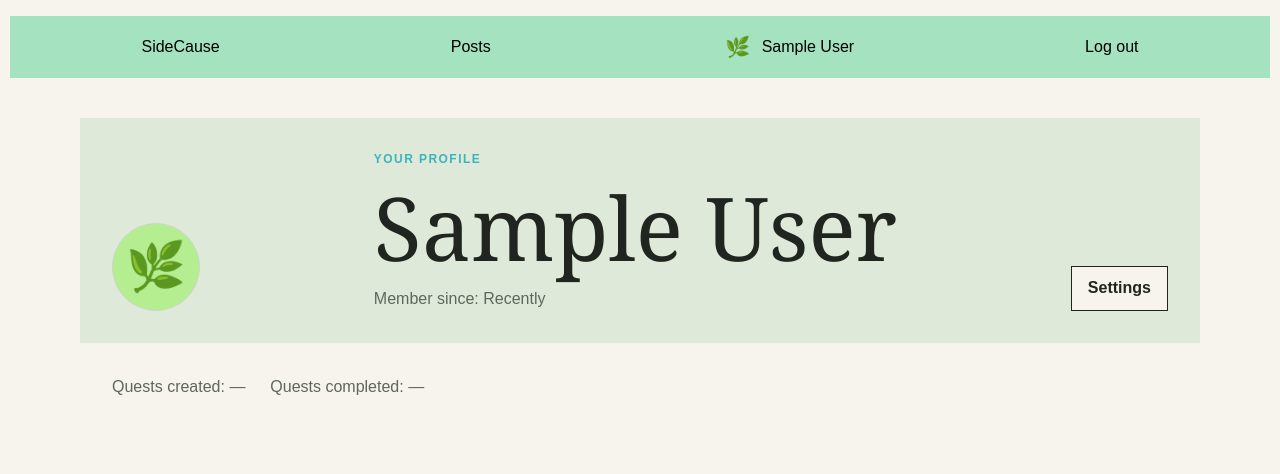
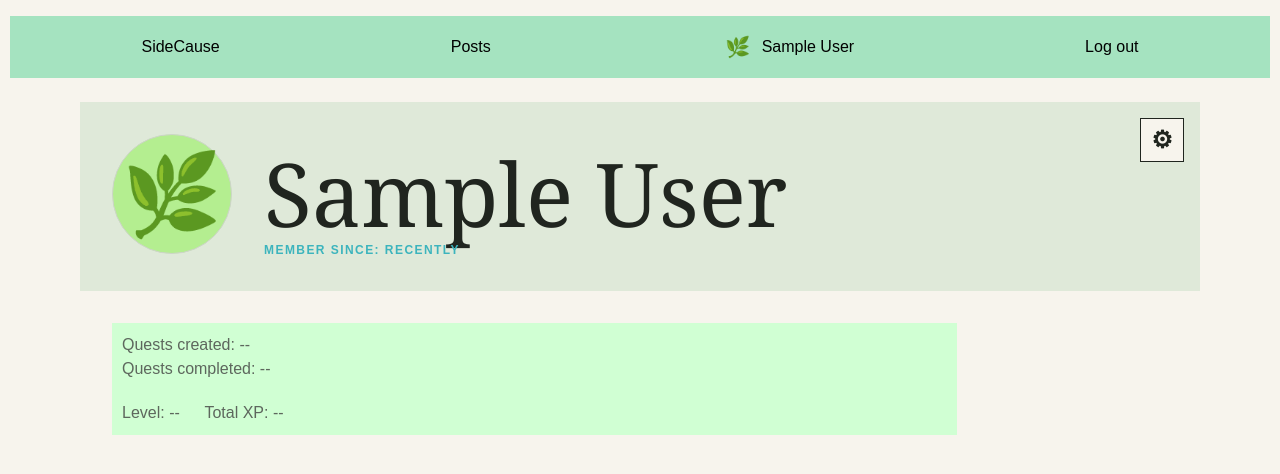
Before and after one commit to ChicoState/sidecause, a Next.js app: page /profile in a window 1280 px wide. Shown: the top 474 px of the page. Built offline with nearby package versions, Linux system fonts and the light colour scheme; no server answers; the database is empty; sample sign-in values are in the browser's storage.

Commit message:
style changes

```diff
--- a/app/profile/ProfileView.tsx
+++ b/app/profile/ProfileView.tsx
@@ -81,23 +81,24 @@ export default function ProfileView({
           )}
         </div>
         <div>
-          <p className="eyebrow">Your profile</p>
           <h1 id="profile-title">{name ?? 'SideCause member'}</h1>
-          <p className={styles.profileMeta}>
+          <p className="eyebrow">
             Member since: {memberSince?.toLocaleDateString() ?? 'Recently'}
           </p>
         </div>
         <button
+          aria-label="Open profile settings"
           aria-haspopup="dialog"
           className={styles.settingsButton}
           onClick={() => setSettingsOpen(true)}
           type="button"
         >
-          Settings
+          ⚙
         </button>
       </section>
       <section aria-label="Profile activity" className={styles.profileStats}>
-        <p>Quests created: &mdash; &emsp; Quests completed: &mdash;</p>
+        <p>Quests created: -- &emsp; <br/> Quests completed: --</p>
+        <p>Level: -- &emsp; Total XP: --</p>
       </section>
       <ProfileSettings
         displayName={name ?? ''}
--- a/app/profile/profile.module.css
+++ b/app/profile/profile.module.css
@@ -1,28 +1,30 @@
 .profilePage {
   min-height: calc(90vh - 7rem);
-  padding: 1.5rem;
+  padding: 0.5rem;
 }
 
 .profileHeader {
+  position: relative;
   display: flex;
-  align-items: end;
-  justify-content: space-between;
-  gap: 1rem;
+  align-items: start;
+  justify-content: left;
+  gap: 2rem;
   width: min(100%, 70rem);
   margin: 0 auto;
   padding: 2rem;
+  padding-inline-end: 5rem;
   background: var(--accent-soft);
 }
 
 .profileAvatar {
   display: grid;
-  width: 5.5rem;
-  height: 5.5rem;
+  width: 7.5rem;
+  height: 7.5rem;
   flex-shrink: 0;
   place-items: center;
   border: 1px solid var(--line);
   border-radius: 50%;
-  font-size: 3rem;
+  font-size: 5rem;
 }
 
 .profileAvatarImage,
@@ -41,11 +43,6 @@
   font-size: clamp(2.5rem, 8vw, 5.5rem);
 }
 
-.profileMeta {
-  margin-top: 0.75rem;
-  color: var(--muted);
-}
-
 .profileStats {
   width: min(100%, 70rem);
   margin: 0 auto;
@@ -54,17 +51,28 @@
 
 .profileStats p {
   color: var(--muted);
+  background-color: #d0ffd3;
+  padding: 10px;
+  margin-right: 20%;
 }
 
 .settingsButton {
+  position: absolute;
+  top: 1rem;
+  inset-inline-end: 1rem;
+  display: grid;
+  place-items: center;
+  width: 2.75rem;
   min-height: 2.75rem;
-  padding: 0.6rem 1rem;
+  padding: 0.2rem 0.6rem;
   border: 1px solid var(--ink);
   color: var(--ink);
   background: var(--canvas);
   font: inherit;
   font-weight: 700;
+  font-size: 24px;
   cursor: pointer;
+  margin: 0;
 }
 
 .settingsButton:hover {
@@ -270,6 +278,7 @@
     align-items: start;
     flex-direction: column;
     padding: 1.5rem;
+    padding-inline-end: 4.75rem;
   }
 
   .profileStats {
```
